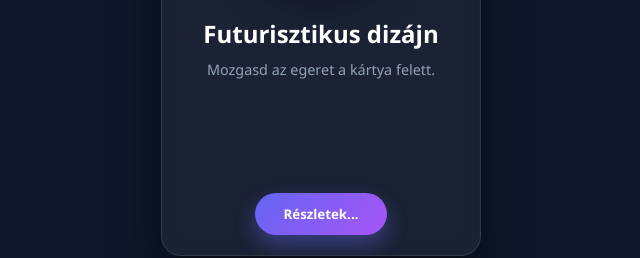
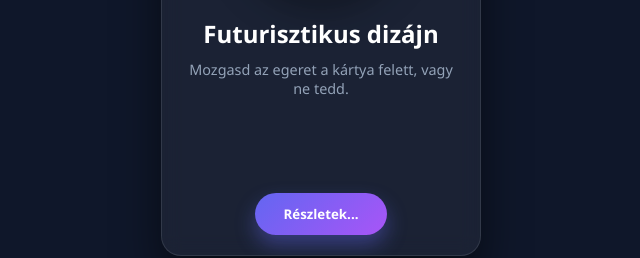
Before and after one commit to hanna5327/IEC2026, a plain HTML site: page index.html in a window 1280 px wide. Shown: the part 374-632 px from the top of the page, 319-959 px from the left. Drawn offline with Linux system fonts and the light colour scheme.

Commit message:
card description módosítás2

```diff
--- a/index.html
+++ b/index.html
@@ -9,7 +9,7 @@
         <div class="glow" id="glow"></div>
         <img src="https://picsum.photos/200" alt="Random Image" class="card-image" id="card-image">
         <h1 class="card-title" id="card-title">Futurisztikus dizájn</h1>
-        <p class="card-description" id="card-description">Mozgasd az egeret a kártya felett.</p>
+        <p class="card-description" id="card-description">Mozgasd az egeret a kártya felett, vagy ne tedd.</p>
         <button class="card-button" id="card-button">Részletek...</button>
     </div>
     </body>
```
